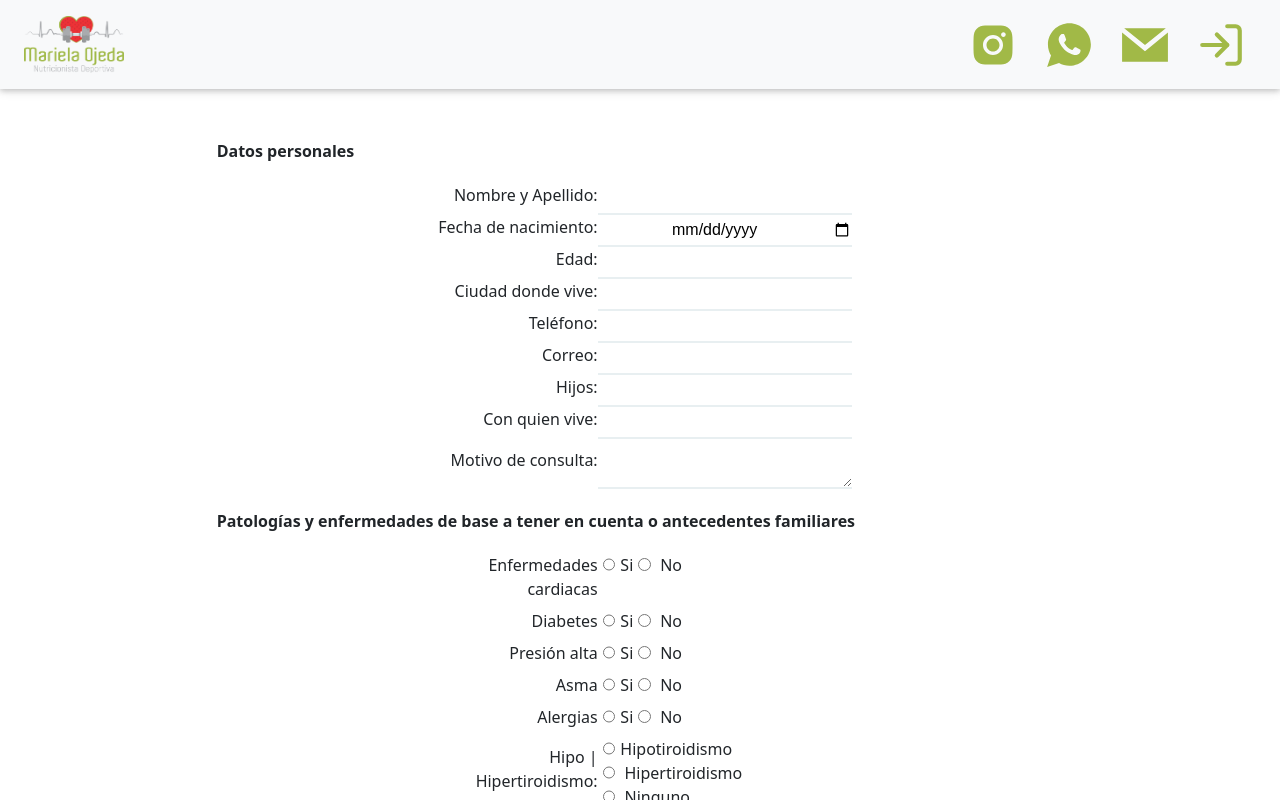
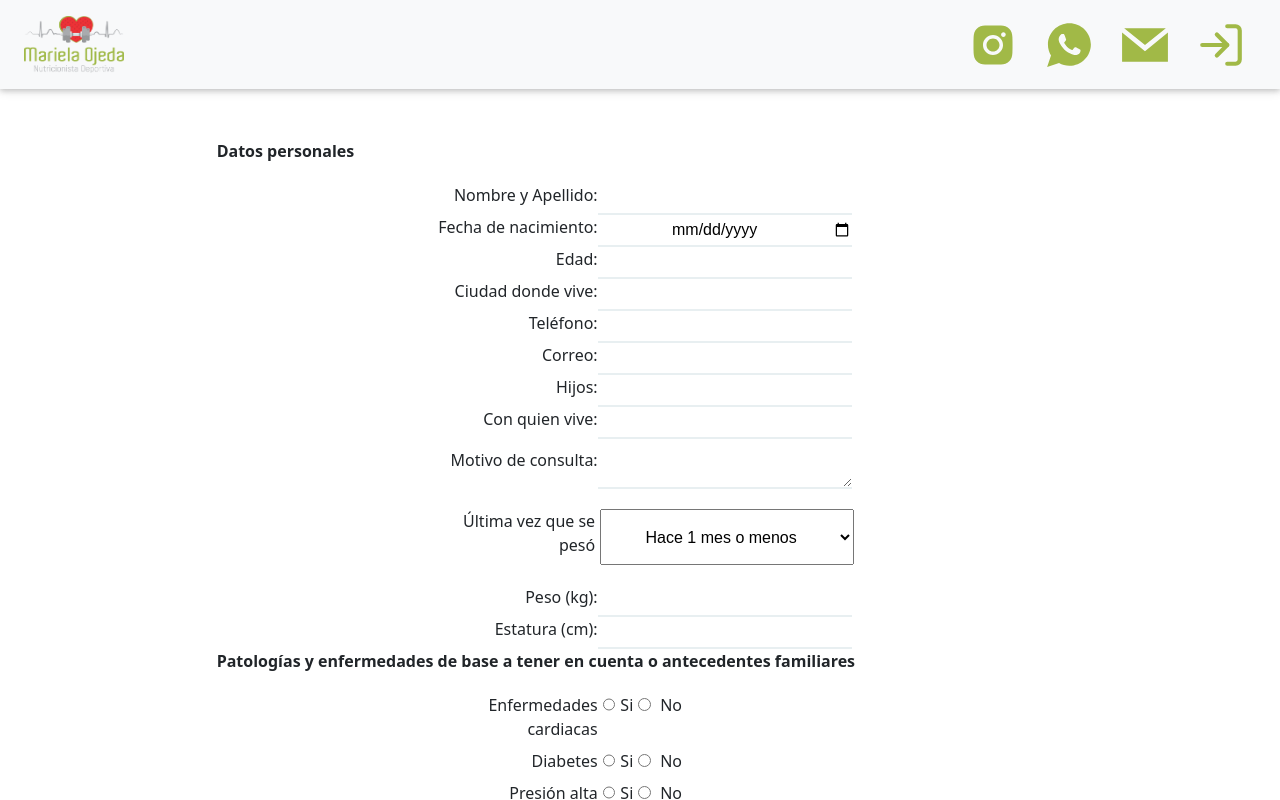
Before and after one commit to leinadpy/marie-cuestionario-one, a React (Create React App) app: page /form in a window 1280 px wide. Built offline with nearby package versions, Linux system fonts and the light colour scheme; no server answers; what @react-pdf/renderer, webfontloader would draw is missing.

Commit message:
Implementando cambios al 20-02-22

```diff
--- a/src/components/Paciente/Formulario.js
+++ b/src/components/Paciente/Formulario.js
@@ -15,6 +15,7 @@ import Buton from "../../elements/Buton";
 
 const Formulario = ({ paciente }) => {
   const [form, setForm] = useState({
+    fechaCreacion: "",
     nombreYApellido: "",
     fechaDeNacimiento: "",
     edad: "",
@@ -24,6 +25,9 @@ const Formulario = ({ paciente }) => {
     hijos: "",
     conQuienVive: "",
     motivoConsulta: "",
+    fechaPeso: "",
+    peso: "",
+    estatura: "",
     enfCardiacas: "",
     diabetes: "",
     presionAlta: "",
@@ -70,6 +74,7 @@ const Formulario = ({ paciente }) => {
   useEffect(() => {
     if (paciente) {
       setForm({
+        fechaCreacion: paciente.fechaCreacion,
         nombreYApellido: paciente.data().nombreYApellido,
         fechaDeNacimiento: paciente.data().fechaDeNacimiento,
         edad: paciente.data().edad,
@@ -79,6 +84,9 @@ const Formulario = ({ paciente }) => {
         hijos: paciente.data().hijos,
         conQuienVive: paciente.data().conQuienVive,
         motivoConsulta: paciente.data().motivoConsulta,
+        fechaPeso: paciente.data().fechaPeso,
+        peso: paciente.data().peso,
+        estatura: paciente.data().estatura,
         enfCardiacas: paciente.data().enfCardiacas,
         diabetes: paciente.data().diabetes,
         presionAlta: paciente.data().presionAlta,
@@ -141,6 +149,7 @@ const Formulario = ({ paciente }) => {
   const handleReset = (e) => {
     e.preventDefault();
     setForm({
+      fechaCreacion: "",
       nombreYApellido: "",
       fechaDeNacimiento: "",
       edad: "",
@@ -150,6 +159,9 @@ const Formulario = ({ paciente }) => {
       hijos: "",
       conQuienVive: "",
       motivoConsulta: "",
+      fechaPeso: "",
+      peso: "",
+      estatura: "",
       enfCardiacas: "",
       diabetes: "",
       presionAlta: "",
@@ -204,6 +216,7 @@ const Formulario = ({ paciente }) => {
       if (paciente) {
         editPaciente({
           id: paciente.id,
+          fechaCreacion: form.fechaCreacion,
           nombreYApellido: form.nombreYApellido,
           fechaDeNacimiento: form.fechaDeNacimiento,
           edad: form.edad,
@@ -213,6 +226,9 @@ const Formulario = ({ paciente }) => {
           hijos: form.hijos,
           conQuienVive: form.conQuienVive,
           motivoConsulta: form.motivoConsulta,
+          fechaPeso: form.fechaPeso,
+          peso: form.peso,
+          estatura: form.estatura,
           enfCardiacas: form.enfCardiacas,
           diabetes: form.diabetes,
           presionAlta: form.presionAlta,
@@ -259,7 +275,12 @@ const Formulario = ({ paciente }) => {
             console.log(error);
           });
       } else {
+        setForm({
+          ...form,
+          fechaCreacion: new Date(),
+        });
         addPaciente({
+          fechaCreacion: new Date(),
           nombreYApellido: form.nombreYApellido,
           fechaDeNacimiento: form.fechaDeNacimiento,
           edad: form.edad,
@@ -269,6 +290,9 @@ const Formulario = ({ paciente }) => {
           hijos: form.hijos,
           conQuienVive: form.conQuienVive,
           motivoConsulta: form.motivoConsulta,
+          fechaPeso: form.fechaPeso,
+          peso: form.peso,
+          estatura: form.estatura,
           enfCardiacas: form.enfCardiacas,
           diabetes: form.diabetes,
           presionAlta: form.presionAlta,
@@ -310,6 +334,7 @@ const Formulario = ({ paciente }) => {
         })
           .then(() => {
             setForm({
+              fechaCreacion: "",
               nombreYApellido: "",
               fechaDeNacimiento: "",
               edad: "",
@@ -319,6 +344,9 @@ const Formulario = ({ paciente }) => {
               hijos: "",
               conQuienVive: "",
               motivoConsulta: "",
+              fechaPeso: "",
+              peso: "",
+              estatura: "",
               enfCardiacas: "",
               diabetes: "",
               presionAlta: "",
@@ -482,6 +510,40 @@ const Formulario = ({ paciente }) => {
               name="motivoConsulta"
               id="motivoConsulta"
               value={form.motivoConsulta}
+              onChange={updateField}
+            />
+          </ContenedorInput>
+          <ContenedorInput style={{ marginBottom: "20px" }}>
+            <label htmlFor="fechaPeso">Última vez que se pesó</label>
+            <select
+              id="fechaPeso"
+              name="fechaPeso"
+              onChange={updateField}
+              value={form.fechaPeso}
+            >
+              <option value="mes">Hace 1 mes o menos</option>
+              <option value="tresmeses">De 1 mes a 3 meses</option>
+              <option value="seismeses">De 3 meses a 6 meses</option>
+              <option value="masseismeses">Más de 6 meses</option>
+            </select>
+          </ContenedorInput>
+          <ContenedorInput>
+            <label htmlFor="peso">Peso (kg): </label>
+            <InputChico
+              type="text"
+              name="peso"
+              id="peso"
+              value={form.peso}
+              onChange={updateField}
+            />
+          </ContenedorInput>
+          <ContenedorInput>
+            <label htmlFor="estatura">Estatura (cm): </label>
+            <InputChico
+              type="text"
+              name="estatura"
+              id="estatura"
+              value={form.estatura}
               onChange={updateField}
             />
           </ContenedorInput>
--- a/src/components/Paciente/PacienteList.js
+++ b/src/components/Paciente/PacienteList.js
@@ -31,6 +31,9 @@ const PacienteList = () => {
           description: dato.description,
           nombreYApellido: dato.nombreYApellido,
           edad: dato.edad,
+          fechaCreacion: dato.fechaCreacion
+            ? formatDate(dato.fechaCreacion)
+            : "2000-01-01 00:00:00",
           telefono: dato.telefono,
           abm: (
             <ContenedorBoton>
@@ -54,6 +57,28 @@ const PacienteList = () => {
     setCargando(false);
   }, [dataPacientes]);
 
+  function formatDate(date) {
+    const d = date.toDate();
+    function padTo2Digits(num) {
+      return num.toString().padStart(2, "0");
+    }
+    let month = "" + (d.getMonth() + 1);
+    let day = "" + d.getDate();
+    let year = d.getFullYear();
+
+    if (month.length < 2) month = "0" + month;
+    if (day.length < 2) day = "0" + day;
+
+    return (
+      [year, month, day].join("-") + " " +
+      [
+        padTo2Digits(d.getHours()),
+        padTo2Digits(d.getMinutes()),
+        padTo2Digits(d.getSeconds()),
+      ].join(":")
+    );
+  }
+
   const data = {
     columns: [
       {
@@ -65,6 +90,12 @@ const PacienteList = () => {
       {
         label: "Edad",
         field: "edad",
+        sort: "asc",
+        width: 100,
+      },
+      {
+        label: "Fecha",
+        field: "fechaCreacion",
         sort: "asc",
         width: 100,
       },
--- a/src/firebase/pacientes/addPaciente.js
+++ b/src/firebase/pacientes/addPaciente.js
@@ -1,6 +1,7 @@
 import { db } from "./../firebaseConfig";
 
 const addPaciente = ({
+  fechaCreacion,
   nombreYApellido,
   fechaDeNacimiento,
   edad,
@@ -10,6 +11,9 @@ const addPaciente = ({
   hijos,
   conQuienVive,
   motivoConsulta,
+  fechaPeso,
+  peso,
+  estatura,
   enfCardiacas,
   diabetes,
   presionAlta,
@@ -50,6 +54,7 @@ const addPaciente = ({
   cena,
 }) => {
   return db.collection("pacientes").add({
+    fechaCreacion: fechaCreacion,
     nombreYApellido: nombreYApellido,
     fechaDeNacimiento: fechaDeNacimiento,
     edad: edad,
@@ -59,6 +64,9 @@ const addPaciente = ({
     hijos: hijos,
     conQuienVive: conQuienVive,
     motivoConsulta: motivoConsulta,
+    fechaPeso: fechaPeso,
+    peso: peso,
+    estatura: estatura,
     enfCardiacas: enfCardiacas,
     diabetes: diabetes,
     presionAlta: presionAlta,
--- a/src/firebase/pacientes/editPaciente.js
+++ b/src/firebase/pacientes/editPaciente.js
@@ -2,6 +2,7 @@ import { db } from "./../firebaseConfig";
 
 const editPaciente = ({
   id,
+  fechaCreacion,
   nombreYApellido,
   fechaDeNacimiento,
   edad,
@@ -11,6 +12,9 @@ const editPaciente = ({
   hijos,
   conQuienVive,
   motivoConsulta,
+  fechaPeso,
+  peso,
+  estatura,
   enfCardiacas,
   diabetes,
   presionAlta,
@@ -51,6 +55,7 @@ const editPaciente = ({
   cena,
 }) => {
   return db.collection("pacientes").doc(id).update({
+    fechaCreacion: fechaCreacion,
     nombreYApellido: nombreYApellido,
     fechaDeNacimiento: fechaDeNacimiento,
     edad: edad,
@@ -60,6 +65,9 @@ const editPaciente = ({
     hijos: hijos,
     conQuienVive: conQuienVive,
     motivoConsulta: motivoConsulta,
+    fechaPeso: fechaPeso,
+    peso: peso,
+    estatura: estatura,
     enfCardiacas: enfCardiacas,
     diabetes: diabetes,
     presionAlta: presionAlta,
```
Also changed, not shown: 1 other file (tests, documents, lock files or other folders).
